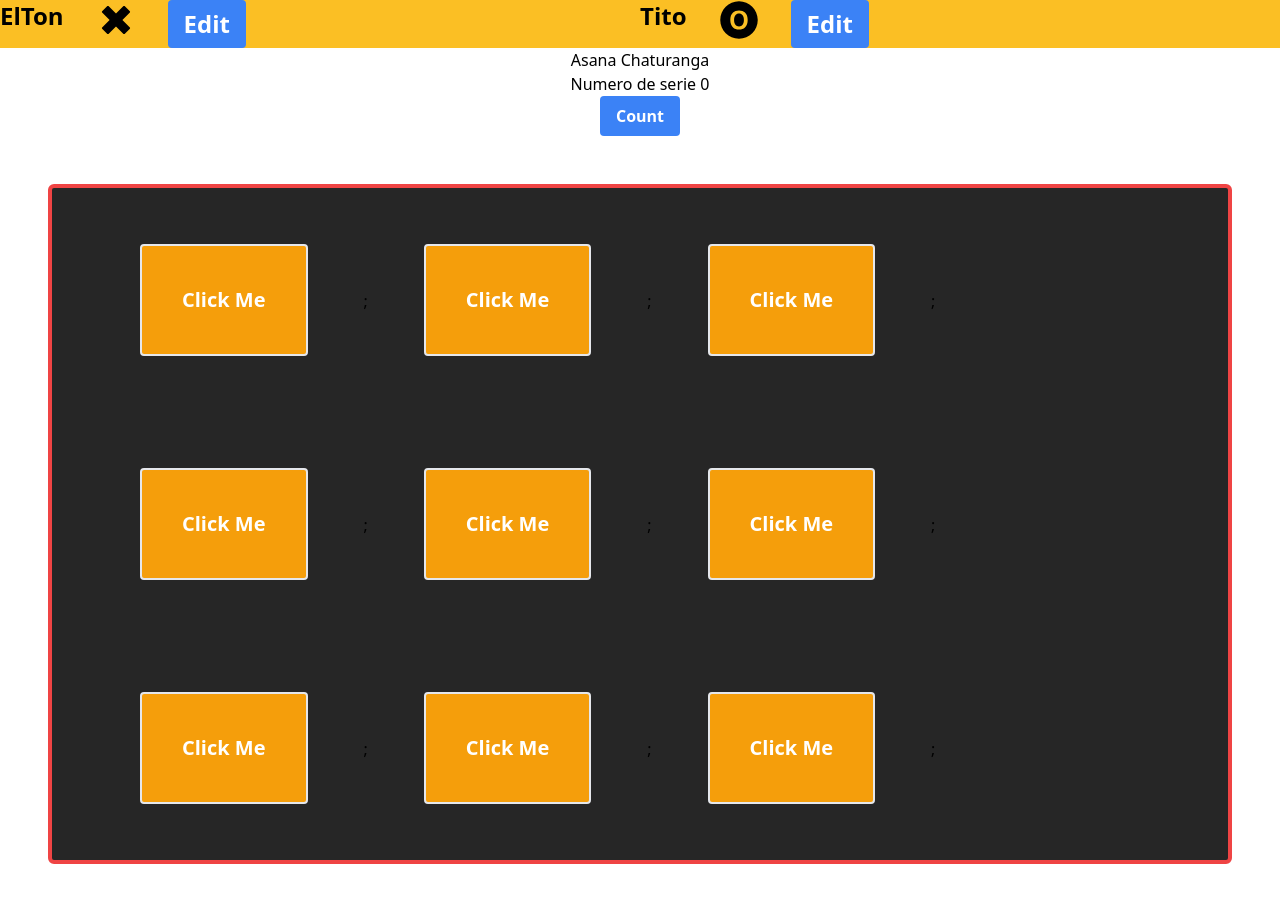
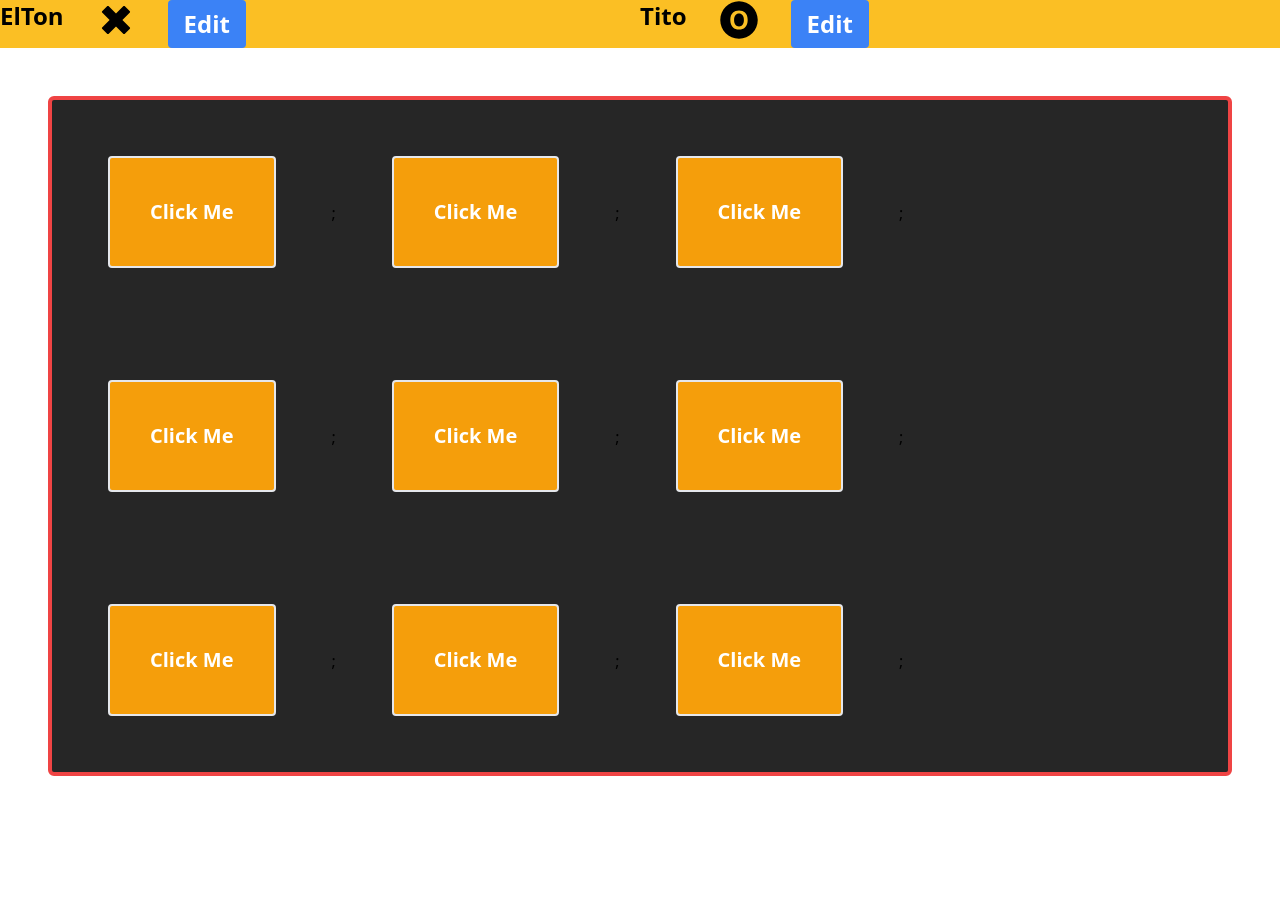
Before and after one commit to fEdGoRv/trainingChallengeGame, a React (Create React App) app: page / in a window 1280 px wide. Shown: the top 902 px of the page. After the commit the page ends 824 px from the top, so only its background shows below. Built offline with nearby package versions, Linux system fonts and the light colour scheme.

Commit message:
first fixed

```diff
--- a/src/App.js
+++ b/src/App.js
@@ -1,14 +1,13 @@
-import AsanaRandom from './Components/Pure/AsanaRandom.jsx';
+
 import GameBoard from './Components/Pure/GameBoard.jsx';
 import Header from './Components/Pure/Header.jsx'
 import { useState } from 'react';
-
+import Log from './Components/Pure/log.jsx';
 
 function App() {
 
   const [activePlayer, setActivePlayer] = useState('X');
   const [gameTurns, setGameTurns] = useState([]);
-
 
   function handleSquareSymbol(rowIndex, colIndex) {
     setActivePlayer((curSelectedPlayer) => (curSelectedPlayer === 'X' ? 'O' : 'X'));
@@ -21,7 +20,7 @@ function App() {
 
       const updatedTurns = [{
         square: { row: rowIndex, col: colIndex },
-        player: currentPlayer,
+        player: currentPlayer
       }, ...prevTurns];
     return updatedTurns;
   });
@@ -30,8 +29,8 @@ function App() {
 return (
   <div className="App">
     <Header activePlayer={activePlayer} />
-    <AsanaRandom className="text-center" name={"Chaturanga"} />
     <GameBoard handleSquareSymbol={handleSquareSymbol} turns={gameTurns} />
+    <Log turns={gameTurns} />
   </div>
 );
 }
--- a/src/Components/Pure/AsanaRandom.jsx
+++ /dev/null
@@ -1,25 +0,0 @@
-import React, { useState } from 'react'
-import Button from './Button';
-import PropTypes from 'prop-types'
-
-const AsanaRandom = props => {
-    const [serie, setSerie] = useState(0);
-    const train = (props) =>{
-        setSerie( serie +1 );
-    }
-
-  return (
-    <div className={props.className}>
-    <h1 >Asana {props.name}</h1>
-    <h2>Numero de serie {serie}</h2>
-    <Button onClick={train} className="">Count</Button>
-    </div>
-  )
-}
-
-AsanaRandom.propTypes = {
-   name: PropTypes.string,
-   className: PropTypes.string
-}
-
-export default AsanaRandom
--- a/src/Components/Pure/Button.jsx
+++ b/src/Components/Pure/Button.jsx
@@ -1,14 +1,29 @@
 import React from 'react'
+import xXx from '../../assets/x-letter.svg';
+import oOo from '../../assets/OO.svg';
 
 
 const classN = "bg-blue-500 hover:bg-blue-700 text-white font-bold py-2 px-4 rounded";
+const x = <img src={xXx} alt='icon'/>;
+const o = <img src={oOo} alt='icon'/>;
 
 
+function Button({children, className, player, ...props}) {
 
-function Button({children,className,...props}) {
-  return (
-      <button className={!className? classN : className} {...props}><span>{children}</span></button>
-    );
-}
+    let inicialsButtons = <button className={!className? classN : className} {...props}><span>{children}</span></button>;
 
-export default Button
+    function handleButton(){
+        if(player === 'X'){
+          return <div className='bg-amber-500 w-28 m-12 rounded border-solid border-2 border-white p-4'>{x}</div>
+        }else if(player === 'O'){
+          return <div className='bg-amber-500 w-28 m-12 rounded border-solid border-2 border-white p-4'>{o}</div>
+        }else {
+          return inicialsButtons;
+        }
+    }
+
+    return player ? handleButton(): inicialsButtons;
+  }
+
+
+export default Button;
--- a/src/Components/Pure/GameBoard.jsx
+++ b/src/Components/Pure/GameBoard.jsx
@@ -1,7 +1,6 @@
 
 import Button from './Button';
-import xXx from '../../assets/x-letter.svg'
-import oOo from '../../assets/OO.svg'
+
 
 export default function GameBoard({handleSquareSymbol, turns}) {
 
@@ -17,7 +16,7 @@ export default function GameBoard({handleSquareSymbol, turns}) {
             ]
         ];
 
-
+    const orangeButton = "bg-amber-500 text-white px-10 py-10 rounded text-xl text-center cursor-pointer font-bold item-center m-14 border-solid border-2"
 
     const gameBoard = inicialGameBoard;
     for(const turn of turns){
@@ -25,34 +24,12 @@ export default function GameBoard({handleSquareSymbol, turns}) {
         const {row, col} = square;
 
         gameBoard[row][col] = player;
-        if(player==='X'){
-            player=<img className="w-16" src={xXx} alt="Icon"/>
-        }else{
-            player=<img className="w-16" src={oOo} alt="Icon"/>
-        }
+    }
 
-    }
-    /*const [gameBoard, setGameboard] = useState(inicialGameBoard);
-
-    function handleSelectedSquare(rowIndex, colIndex) {
-        if(selectedPlayer==='X'){
-            selectedPlayer=<img className="w-16" src={xXx} alt="Icon"/>
-        }else{
-            selectedPlayer=<img className="w-16" src={oOo} alt="Icon"/>
-        }
-        setGameboard((prevGameBoard) => {
-            const upDateBoard = [...prevGameBoard.map((innerArray) => [...innerArray])];
-            upDateBoard[rowIndex][colIndex] = selectedPlayer;
-            return upDateBoard;
-        })
-        handleSquareSymbol();
-    }*/
-
-
-    return <ol className='flex w-max-2xl border-solid border-4 border-red-500 mx-12 my-12 px-8 rounded-md bg-neutral-800 shadow-neutral-50 relative'>
+    return <ol className='flex border-solid border-4 border-red-500 mx-12 my-12 rounded-md bg-neutral-800'>
         {gameBoard.map((row, rowIndex) => <li key={rowIndex}>
             <ol>
-                {row.map((playerSymbol, colIndex) => <li key={colIndex}><Button className="bg-amber-500 text-white px-10 py-10 rounded text-xl text-center cursor-pointer font-bold item-center m-14 border-solid border-2" onClick={() => handleSquareSymbol(rowIndex, colIndex)}>{playerSymbol}</Button>;
+                {row.map((playerSymbol, colIndex) => <li key={colIndex}><Button className={orangeButton} player={playerSymbol} onClick={() => handleSquareSymbol(rowIndex, colIndex)}>{playerSymbol}</Button>;
                 </li>)}
             </ol>
         </li>)}
--- a/src/Components/Pure/Player.jsx
+++ b/src/Components/Pure/Player.jsx
@@ -14,7 +14,7 @@ export default function Player({ inicialName, symbol, isActive, activePlayer, ..
     }
 
     const active = "border-solid border-3 text-red rounded border-red-600";
-    const inActive = "align-middle"
+    const inActive = "align-middle";
 
     return (
         <div {...props} className="flex space-x-8 align-middle  w-2/4 bg-amber-400 ">
--- /dev/null
+++ b/src/Components/Pure/log.jsx
@@ -0,0 +1,7 @@
+export default function Log({turns}){
+    return <ol>
+        {turns.map((turn) => (<li key={`${turn.square.row}${turn.square.col}`}>
+          Selected  {turn.player}:{turn.square.row},{turn.square.col}
+        </li>))}
+    </ol>
+}
```
